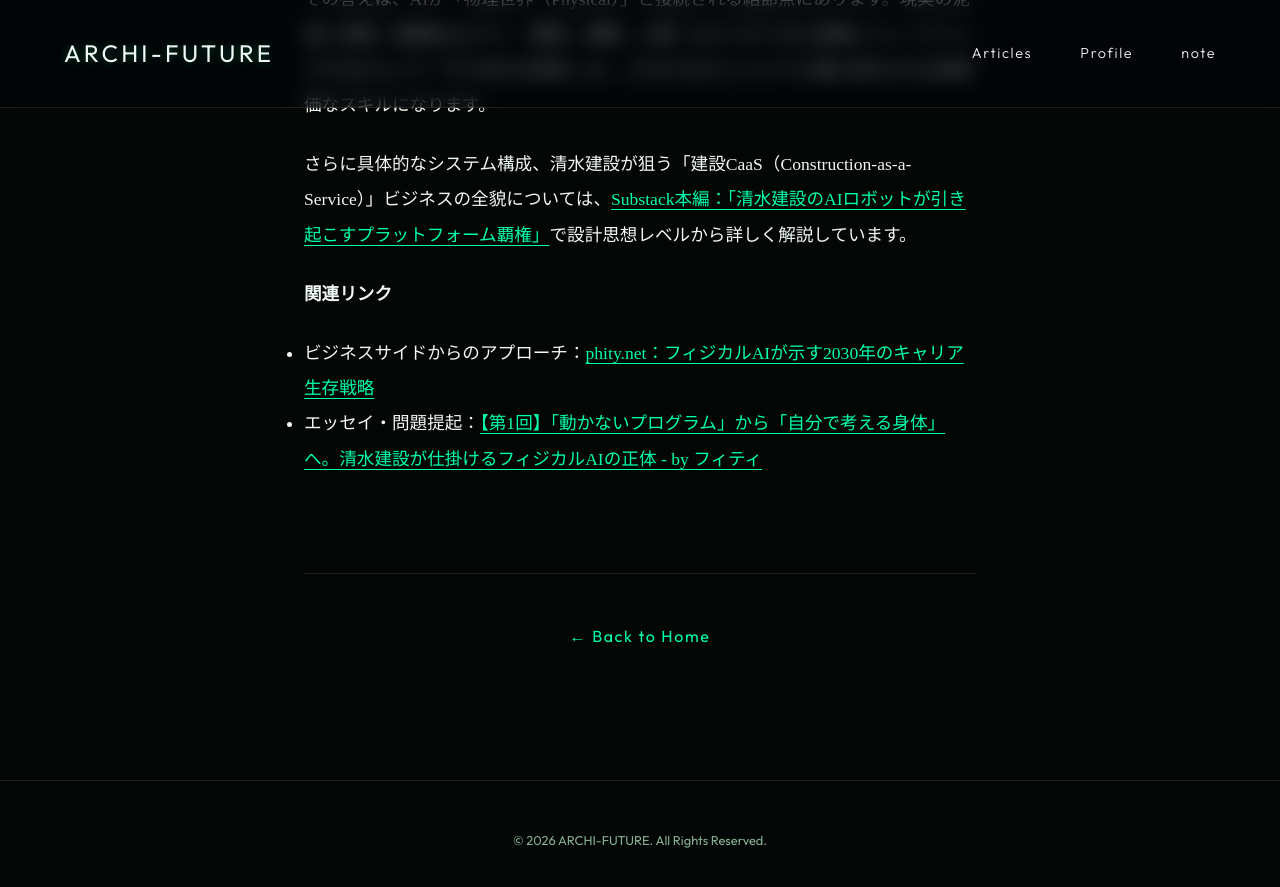
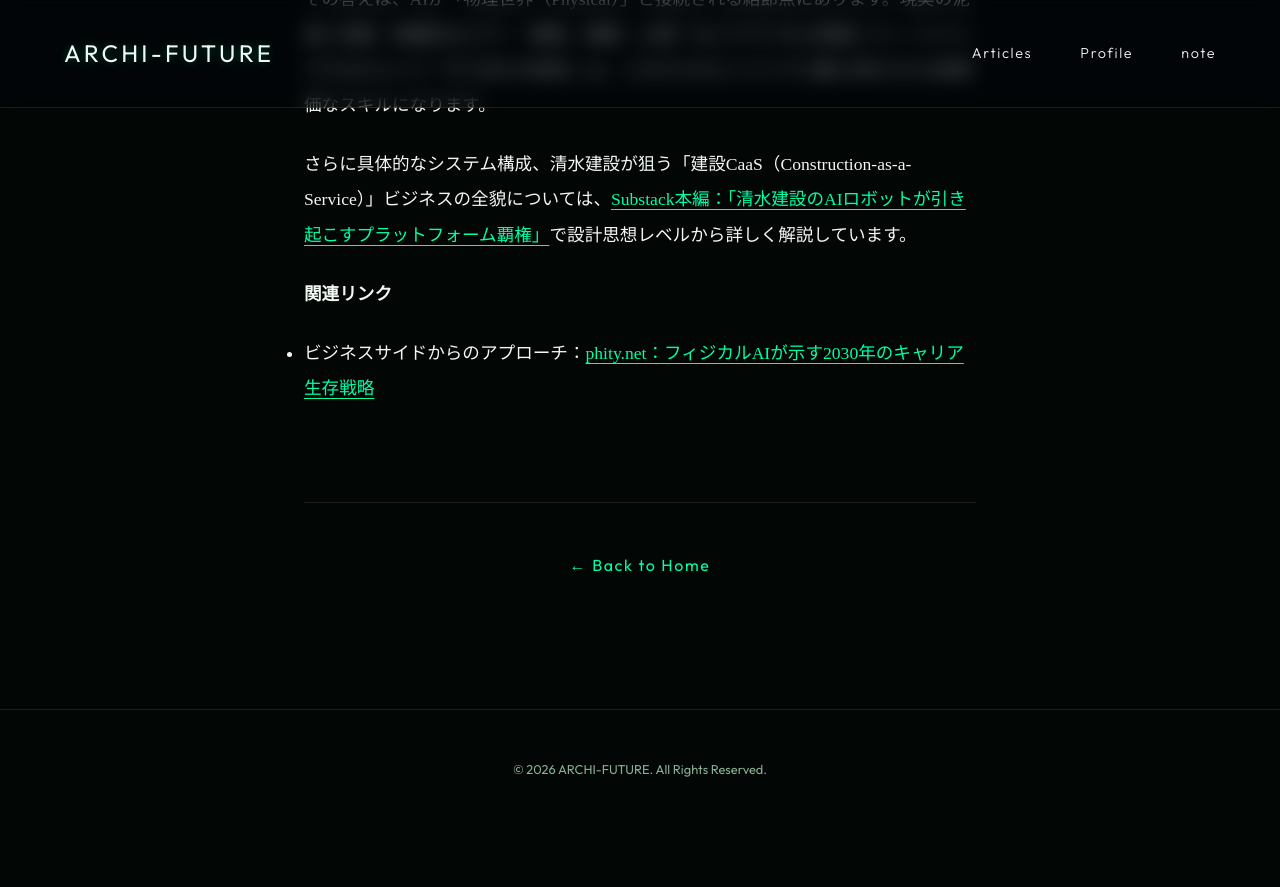
Before and after one commit to phity-j/wood0, a Jekyll site: the page built from _posts/2026-07-15-ai5.md, in a window 1280 px wide and 900 px high, scrolled down 2249 px. Shown: the top 887 px of the window. Built offline with Jekyll 4.4.1, drawn with Linux system fonts in a browser that asks for light colours; after the commit the page ends 3078 px from its top, so only the background shows below that.

Commit message:
Update _posts/2026-07-15-ai5.md (via Pages CMS)

```diff
--- a/_posts/2026-07-15-ai5.md
+++ b/_posts/2026-07-15-ai5.md
@@ -43,4 +43,3 @@ author: フィティ
 > **関連リンク**
 >
 > - ビジネスサイドからのアプローチ：[phity.net：フィジカルAIが示す2030年のキャリア生存戦略](https://phity.net)
-> - エッセイ・問題提起：[【第1回】「動かないプログラム」から「自分で考える身体」へ。清水建設が仕掛けるフィジカルAIの正体 - by フィティ](https://phitouc.substack.com/p/1ai)
```
